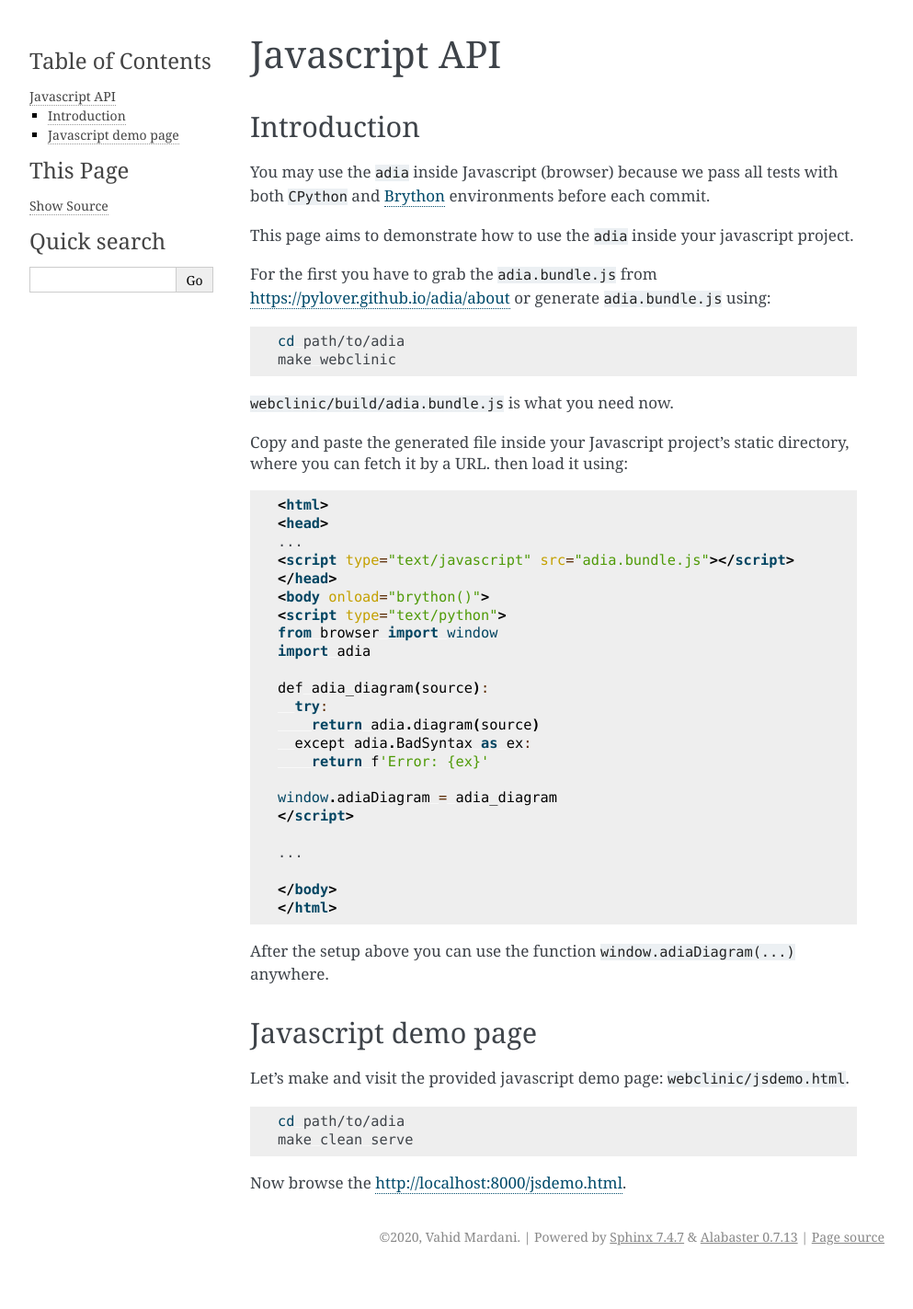
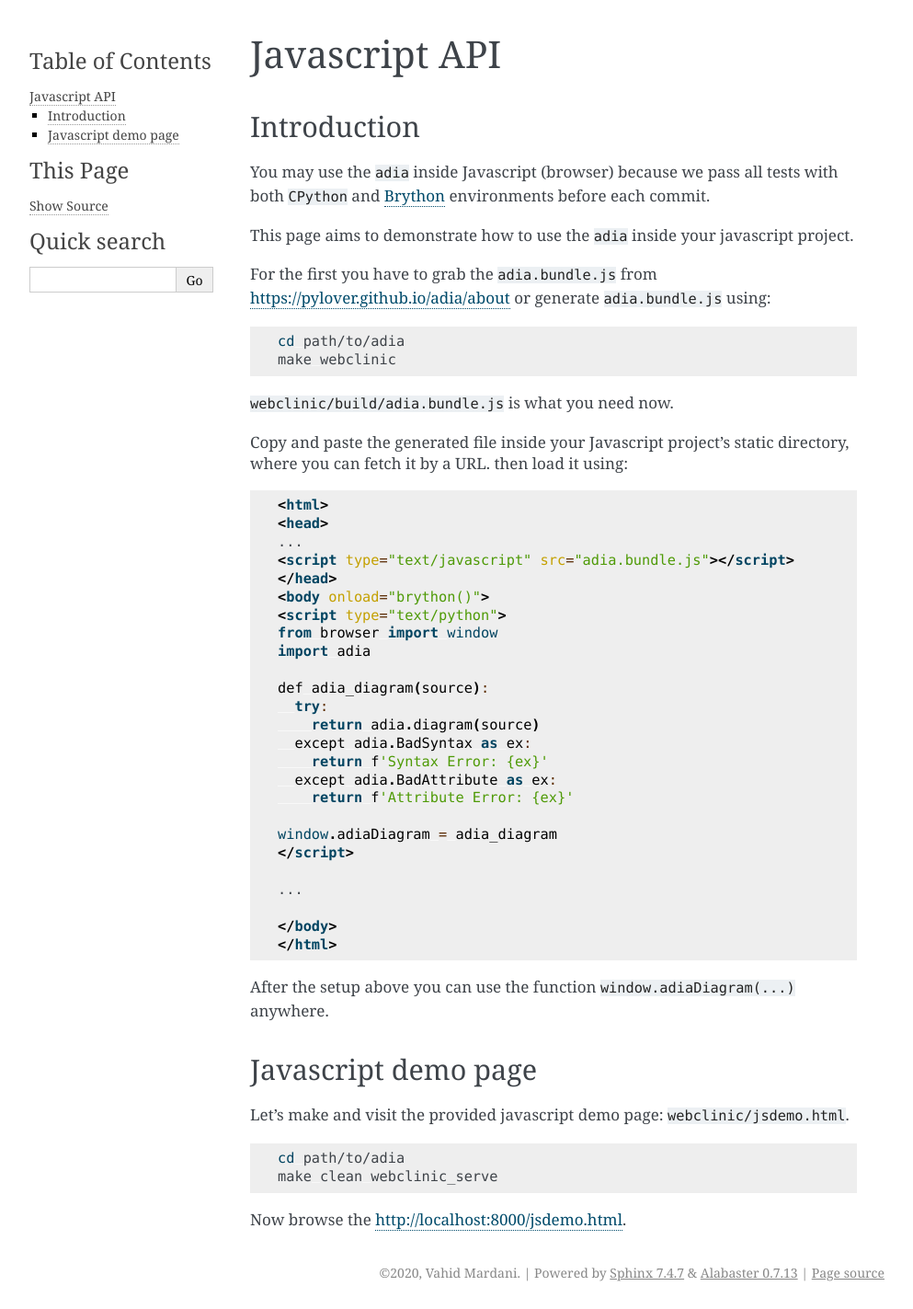
Before and after one commit to pylover/adia, a Sphinx documentation site: the page built from documentation/javascriptapi.rst, in a window 1280 px wide. Shown: the whole page at 92% size, without its empty margins (148-1141 px from the left). Built offline with Sphinx 7.4.7, drawn with Linux system fonts in a browser that asks for light colours; before the commit the page ends 1384 px from its top, so only the background shows below that.

Commit message:
Fix: some wrong make fule rules inside documentation

```diff
--- a/adia/__init__.py
+++ b/adia/__init__.py
@@ -11,7 +11,7 @@ from .exceptions import InterpreterError, BadAttribute, BadSyntax
 from .renderer import Renderer
 
 
-__version__ = '0.4.1'
+__version__ = '0.4.2'
 __all__ = [
     'Diagram',
     'SequenceDiagram',
--- a/documentation/contributing.rst
+++ b/documentation/contributing.rst
@@ -97,7 +97,7 @@ Run:
 
 .. code-block:: bash
 
-   make clean serve
+   make clean webclinic_serve
 
 To build and serve the client side test files.
 
--- a/documentation/javascriptapi.rst
+++ b/documentation/javascriptapi.rst
@@ -41,7 +41,9 @@ directory, where you can fetch it by a URL. then load it using:
      try:
        return adia.diagram(source)
      except adia.BadSyntax as ex:
-       return f'Error: {ex}'
+       return f'Syntax Error: {ex}'
+     except adia.BadAttribute as ex:
+       return f'Attribute Error: {ex}'
 
    window.adiaDiagram = adia_diagram
    </script>
@@ -65,6 +67,6 @@ Let's make and visit the provided javascript demo page:
 .. code-block:: bash
 
    cd path/to/adia
-   make clean serve
+   make clean webclinic_serve
 
 Now browse the http://localhost:8000/jsdemo.html.
```
Also changed, not shown: 2 other files.
